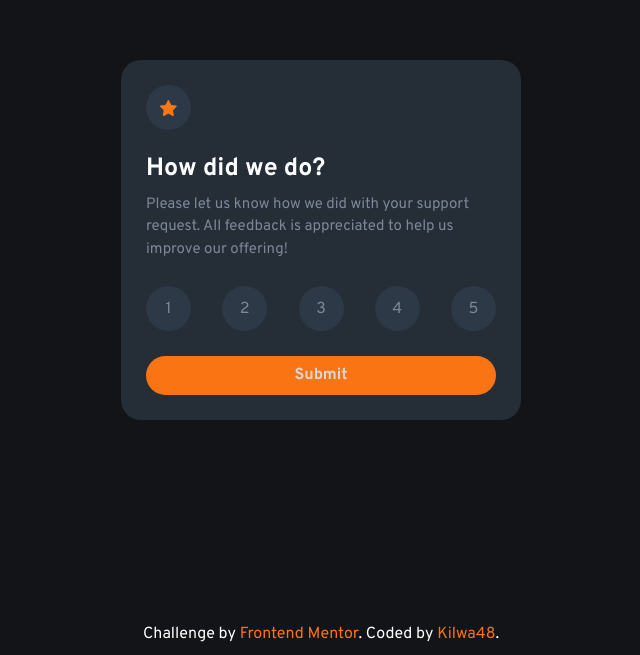
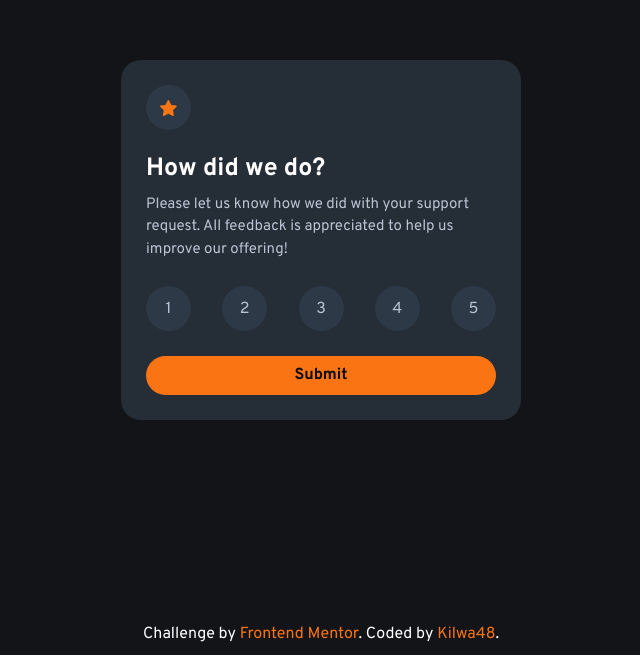
Before and after one commit to Kilwa220/interactive-rating-component, a plain HTML site: page index.html in a window 1280 px wide. Shown: the part 145-800 px from the top of the page, without its empty margins (319-959 px from the left). Drawn offline with Linux system fonts and the light colour scheme.

Commit message:
improve the accibility

```diff
--- a/css/main.css
+++ b/css/main.css
@@ -4,7 +4,7 @@
     --clr-bg-main: hsl(216, 12%, 8%);
     --clr-bg-card: hsl(213, 19%, 18%);
     --clr-light-grey: hsl(217, 12%, 63%);
-    --clr-medium-grey: hsl(216, 12%, 54%);
+    --clr-medium-grey: hsl(216, 21.7%, 77.5%);
     --para-font-size: 15px;
 }
 /* END GLOABLE */
@@ -128,7 +128,7 @@ body {
     color: white
 }
 .rate a {
-    color: hsl(0, 1.3%, 85%);;
+    color: #0c0c0c;
     background-color: var(--orange);
     border-radius: 25px;
     padding: 10px 0;
```
